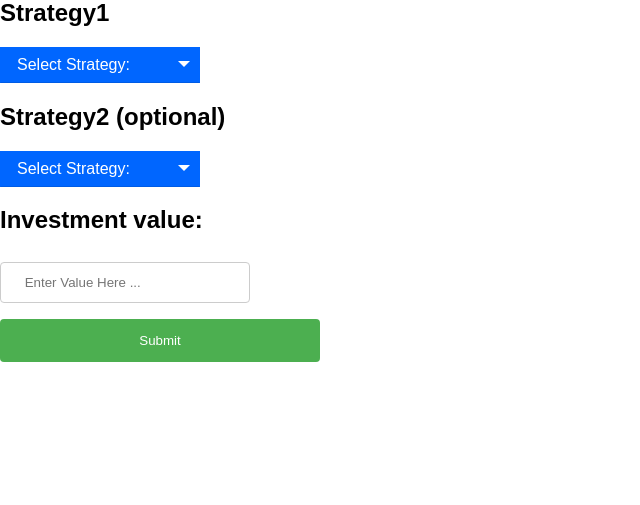
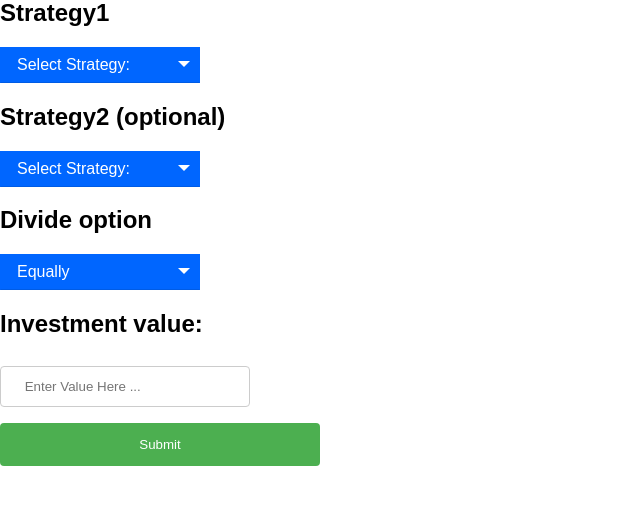
Before and after one commit to yrsun/CMPE285Project, a Flask app: page / in a window 1280 px wide. Shown: the part 141-646 px from the top of the page, without its empty margins (0-640 px from the left). Run offline with Flask 2, Linux system fonts and the light colour scheme; some libraries are stand-ins or nearby versions.

Commit message:
Update home.html
Added 'Aggressively' UI in home page

```diff
--- a/templates/home.html
+++ b/templates/home.html
@@ -136,6 +136,14 @@
             </select>
         </div>
 
+        <h2>Divide option</h2>
+        <div class="custom-select" style="width:200px;">
+            <select name="divideOption">
+              <option value="Equally">Equally</option>
+              <option value="Aggressively">Agressively</option>
+            </select>
+        </div>
+
         <div class="custom-select" style="width:1000px;">
             <h2>Investment value: </h2>
             <input type="text" name="value" placeholder=" Enter Value Here ...">
```
